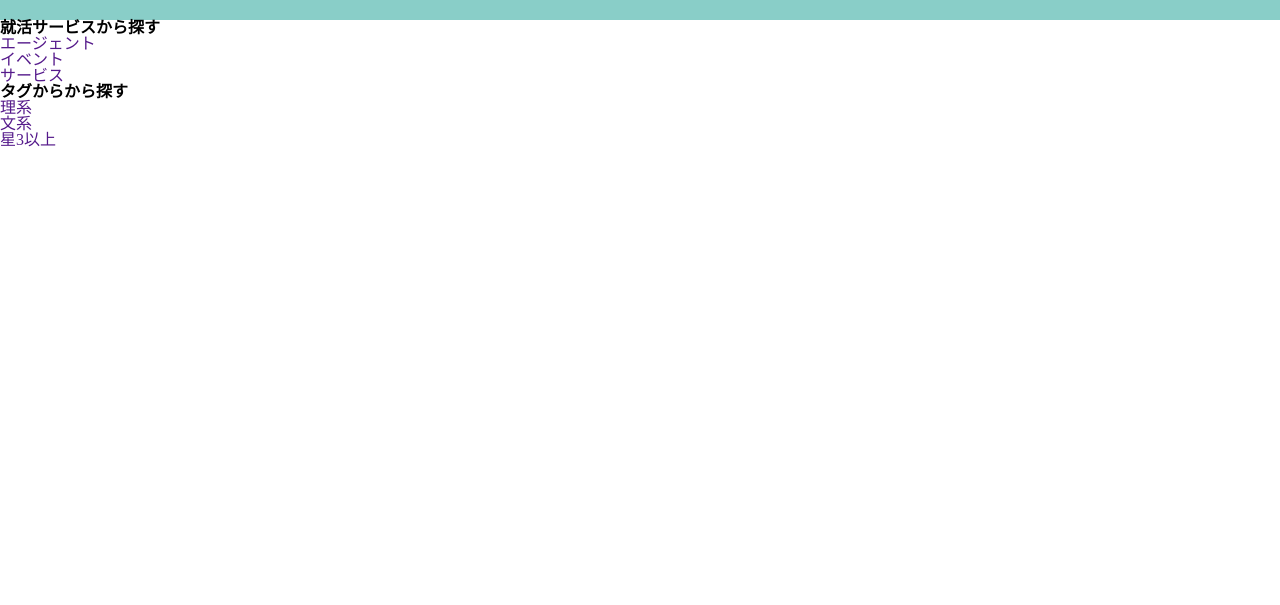
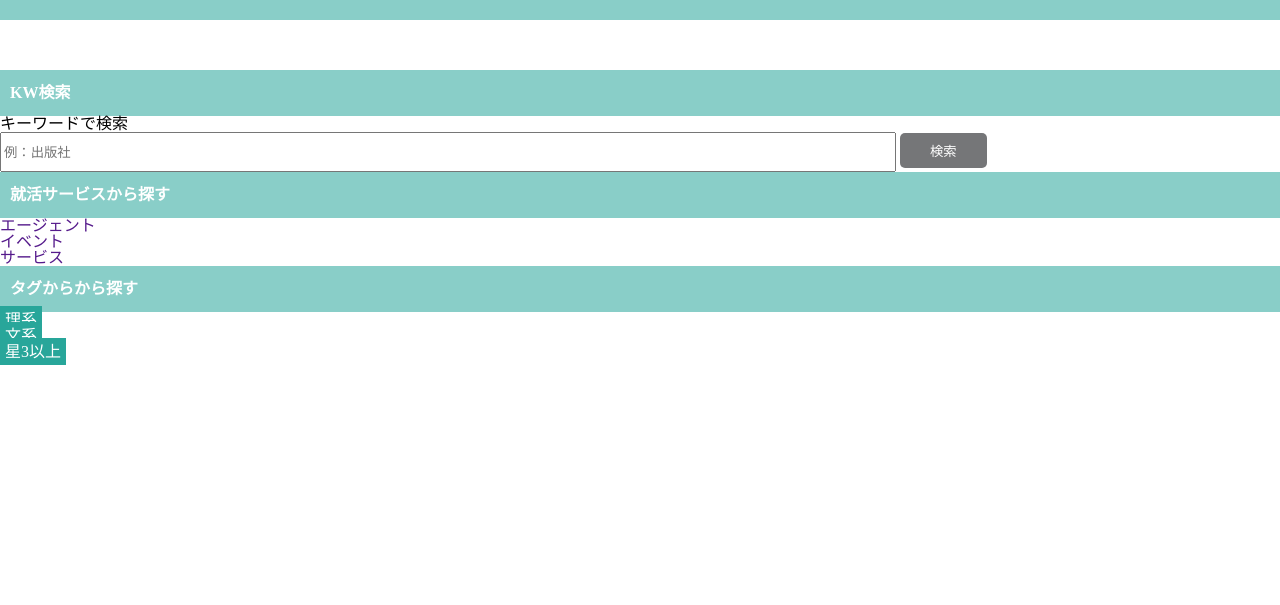
Before and after one commit to daiki-sato/teamE, a PHP site: page /php/top.php in a window 1280 px wide. Shown: the part 162-767 px from the top of the page. Run offline with PHP 8.4, Linux system fonts and the light colour scheme.

Commit message:
topページ進めた

```diff
--- a/src/css/_common.scss
+++ b/src/css/_common.scss
@@ -1,3 +1,4 @@
+
 
 // 共通部分用のcss
 
@@ -8,9 +9,23 @@ $color-white:#ffffff;
 $color-lightGreen:#89CEC8;
 
 
-@mixin btn-category {
+
+
+@mixin search {
   color: $color-white;
-  background-color: $color-green;
+  background-color: $color-lightGreen;
+  padding: 15px 10px;
 
 
 }
+
+@mixin btn-tag {
+  color: $color-white;
+  background-color: $color-green;
+  padding: 5px ;
+
+}
+
+.search-area{
+  @include search
+}
--- a/src/css/_header.scss
+++ b/src/css/_header.scss
@@ -3,6 +3,8 @@
 .header{
   background-color: $color-green;
   color: $color-white;
+  // 後で消す？
+  margin-bottom: 50px;
 
   text-align: center;
   .header-nav{
--- a/src/css/top.css
+++ b/src/css/top.css
@@ -1,9 +1,20 @@
 @charset "UTF-8";
 /* トップページのcss */
 /* // ここにheader.sass fotter.sassなどを挿入する */
+.search-area {
+  color: #ffffff;
+  background-color: #89CEC8;
+  padding: 15px 10px; }
+
+.search-area {
+  color: #ffffff;
+  background-color: #89CEC8;
+  padding: 15px 10px; }
+
 .header {
   background-color: #28A69A;
   color: #ffffff;
+  margin-bottom: 50px;
   text-align: center; }
   .header .header-nav {
     height: 130px; }
@@ -30,3 +41,19 @@
       font-weight: bold;
       height: 30px;
       line-height: 30px; }
+
+.keyword-search .keyword-search-form__input {
+  width: 70%;
+  height: 40px; }
+
+.keyword-search .keyword-search-form__button {
+  background-color: #757678;
+  color: #ffffff;
+  border: none;
+  padding: 8px 30px;
+  border-radius: 5px; }
+
+.tag-search__menu__list {
+  color: #ffffff;
+  background-color: #28A69A;
+  padding: 5px; }
--- a/src/css/top.scss
+++ b/src/css/top.scss
@@ -2,3 +2,27 @@
 /* // ここにheader.sass fotter.sassなどを挿入する */
 @import './common';
 @import './header';
+
+
+
+.keyword-search{
+
+  .keyword-search-form__input{
+    width: 70%;
+    height: 40px;
+  }
+  .keyword-search-form__button{
+    background-color: #757678;
+    color: $color-white;
+    border: none;
+    padding: 8px 30px;
+    border-radius: 5px;
+
+  }
+}
+
+
+
+  .tag-search__menu__list{
+    @include btn-tag;
+  }
--- a/src/php/top.php
+++ b/src/php/top.php
@@ -15,6 +15,19 @@
   ?>
 
 
+<section class="keyword-search">
+  <div class="search-area">
+    <h2 class="search-area__title">KW検索</h2>
+  </div>
+
+  <p class="keyword-search__text">キーワードで検索</p>
+  <form class="keyword-search-form" action="">
+    <input class="keyword-search-form__input" type="search" placeholder="例：出版社">
+    <button class="keyword-search-form__button" type="submit">検索</button>
+  </form>
+
+</section>
+
 <section class="category-search">
   <div class="search-area">
     <h2 class="search-area__title">就活サービスから探す</h2>
@@ -27,13 +40,13 @@
 </section>
 
 <section class="tag-search">
-  <div class="tag-area">
-    <h2 class="tag-area__title">タグからから探す</h2>
+  <div class="search-area">
+    <h2 class="search-area__title">タグからから探す</h2>
   </div>
-  <ul class="category-tag__menu">
-    <li><a class="category-tag__menu__list" href="">理系</a></li>
-    <li><a class="category-tag__menu__list" href="">文系</a></li>
-    <li><a class="category-tag__menu__list" href="">星3以上</a></li>
+  <ul class="tag-search__menu">
+    <li><a class="tag-search__menu__list" href="">理系</a></li>
+    <li><a class="tag-search__menu__list" href="">文系</a></li>
+    <li><a class="tag-search__menu__list" href="">星3以上</a></li>
   </ul>
 </section>
 
```
